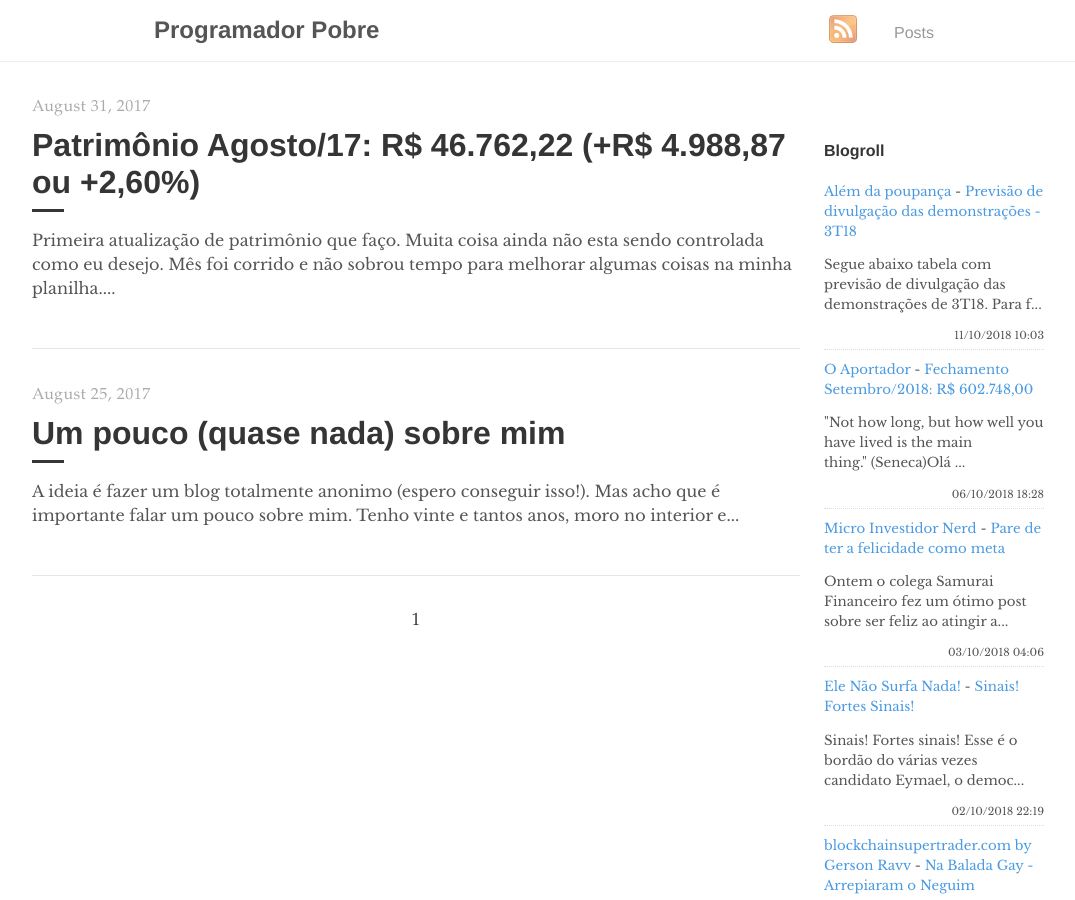
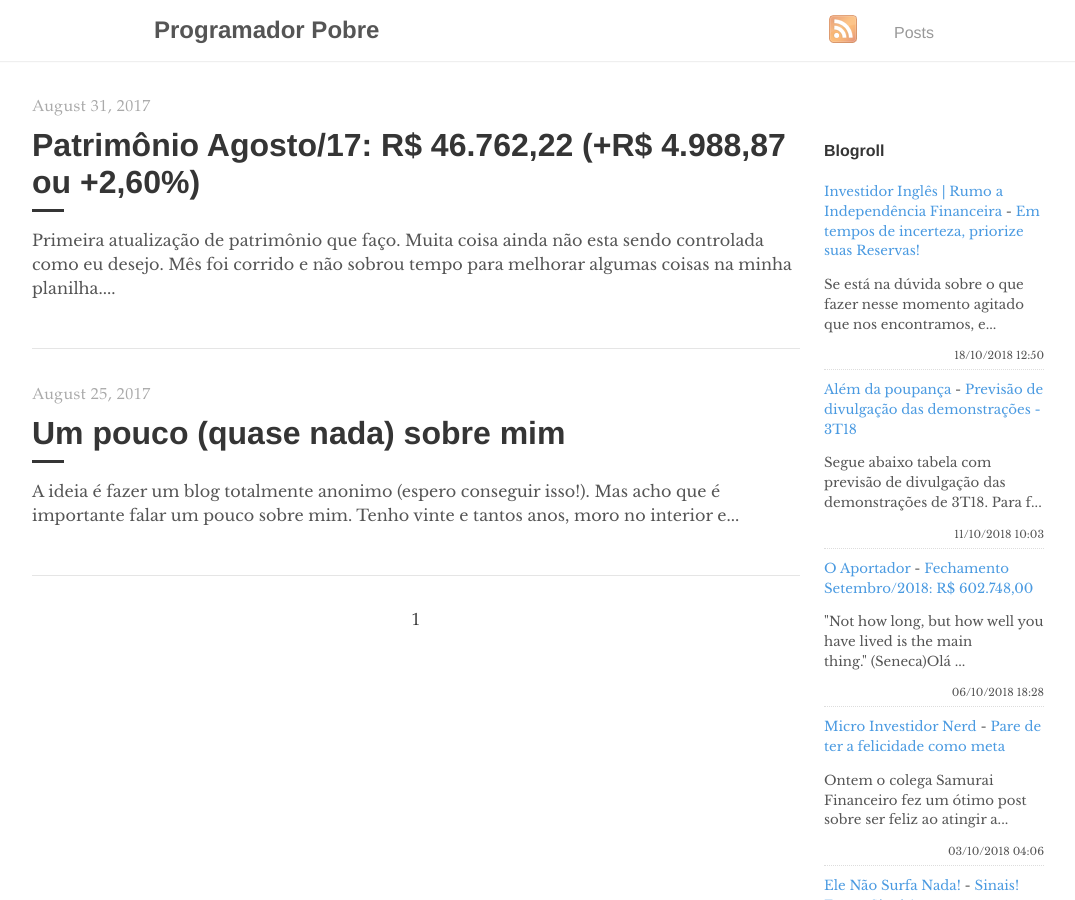
Before and after one commit to programadorpobre/programadorpobre.github.io, a Jekyll site: the page built from index.html, in a window 1280 px wide and 900 px high. Shown: the whole window, without its empty margins (96-1171 px from the left). Built offline with Jekyll 4.4.1, drawn with Linux system fonts in a browser that asks for light colours; the list of posts is cut into pages by our own code; comment, search, counter and statistics services are not loaded.

Commit message:
[ci skip] travis #440

```diff
--- a/_includes/feed-entries.html
+++ b/_includes/feed-entries.html
@@ -1,3 +1,8 @@
+<div class="feed-entry">
+    <a class="feed-entry-site-name" href="https://www.investidoringles.com/">Investidor Inglês | Rumo a Independência Financeira</a> - <a class="feed-entry-title" href="https://www.investidoringles.com/2018/10/na-duvida-aumente-reserva-de-emergencia.html">Em tempos de incerteza, priorize suas Reservas!</a>
+    <p class="feed-entry-summary">Se está na dúvida sobre o que fazer nesse momento agitado que nos encontramos, e...</p>
+    <time datetime="2018-10-18T12:50:00.001-03:00">18/10/2018 12:50</time>
+</div>
 <div class="feed-entry">
     <a class="feed-entry-site-name" href="https://alemdapoupanca.blogspot.com/">Além da poupança</a> - <a class="feed-entry-title" href="https://alemdapoupanca.blogspot.com/2018/10/previsao-de-divulgacao-das.html">Previsão de divulgação das demonstrações - 3T18</a>
     <p class="feed-entry-summary">Segue abaixo tabela com previsão de divulgação das demonstrações de 3T18. Para f...</p>
```
